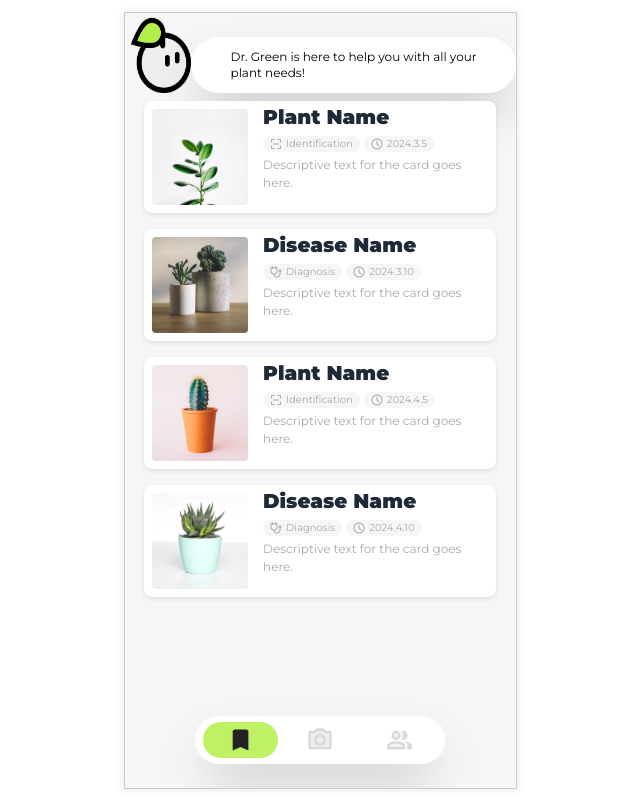
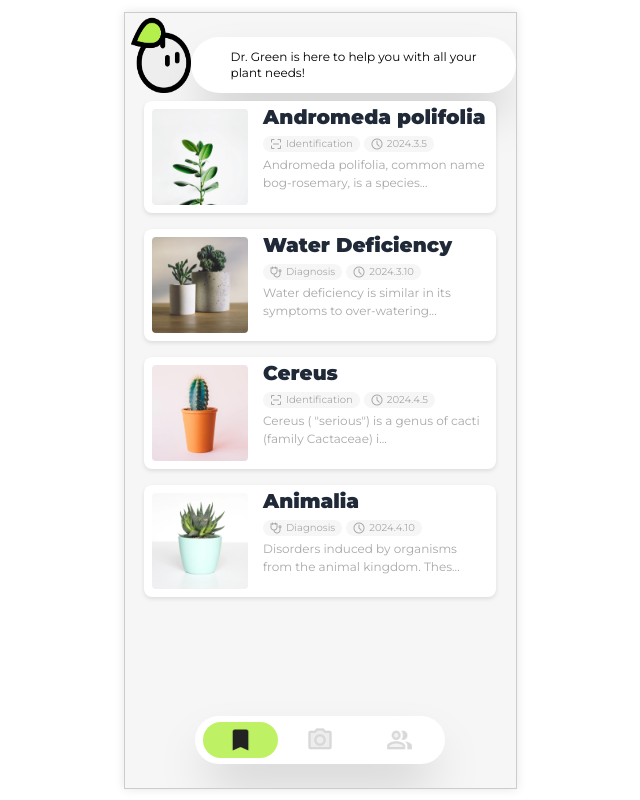
Before and after one commit to crispyinuo/DiligentDrGreen, a React (Create React App) app in the folder dr-green/: page /history in a window 1280 px wide. Shown: the whole page, without its empty margins (320-960 px from the left). Built offline with nearby package versions, Linux system fonts and the light colour scheme.

Commit message:
open correct tab based on identifyDiagnosisBar

```diff
--- a/dr-green/src/components/identifyDiagnosisBar.js
+++ b/dr-green/src/components/identifyDiagnosisBar.js
@@ -7,13 +7,14 @@ import DiagnosisActive from '../icons/Diagnosis_active.png';
 import DiagnosisInactive from '../icons/Diagnosis_inactive.png';
 import '../style.css';
 
-function IdentifyDiagnosisBar() {
+function IdentifyDiagnosisBar({ onActiveChange }) {
     const [active, setActive] = React.useState(1);  // State to track the active button
 
     // Function to handle click events
     const handleClick = (buttonId) => {
         console.log(`Clicked button ${buttonId}`);
         setActive(buttonId);  // Set the active button state
+        onActiveChange(buttonId);
     };
 
     return (
--- a/dr-green/src/pages/camera.js
+++ b/dr-green/src/pages/camera.js
@@ -26,7 +26,7 @@ function Camera() {
             const reader = new FileReader();
             reader.onloadend = () => {
                 setPreviewUrl(reader.result);
-                navigate('/confirm', { state: { photo: reader.result } });
+                navigate('/confirm', { state: { photo: reader.result, type: activeButton } });
             };
             reader.readAsDataURL(selectedFile);
         } else {
@@ -95,7 +95,7 @@ function Camera() {
 
         const photoDataUrl = photo.toDataURL("image/png");
         setPhotoData(photoDataUrl);
-        navigate('/confirm', { state: { photo: photoDataUrl } });
+        navigate('/confirm', { state: { photo: photoDataUrl, type: activeButton } });
     };
 
     const downloadPhoto = () => {
@@ -114,6 +114,12 @@ function Camera() {
         }
         setPhotoData(null);
     };
+    const [activeButton, setActiveButton] = useState(1);  // State to track which button is active
+
+    // Callback function to update the active button
+    const handleActiveButtonChange = (buttonId) => {
+        setActiveButton(buttonId);
+    };
     return (
         <div className="camera">
             <CameraTopBar />
@@ -130,7 +136,7 @@ function Camera() {
                     />
                 </div>
                 <div className="camera-identify-bar-container">
-                    <IdentifyDiagnosisBar />
+                    <IdentifyDiagnosisBar onActiveChange={handleActiveButtonChange} />
                 </div>
             </div>
             <CameraBottomBar onTakePhoto={takePhoto} onImageUpload={triggerFileInput} />
--- a/dr-green/src/pages/confirmPhoto.js
+++ b/dr-green/src/pages/confirmPhoto.js
@@ -6,7 +6,8 @@ import ConfirmBottomBar from '../components/confirmBottomBar';
 function ConfirmPhoto() {
     const navigate = useNavigate();
     const location = useLocation();
-    const { photo } = location.state;
+    const { photo, type } = location.state;
+
 
     const handleConfirm = () => {
         // Process the photo (store or send to API)
@@ -16,7 +17,7 @@ function ConfirmPhoto() {
         link.href = photo;
         link.download = "confirmed_photo.png";
         link.click();
-        navigate('/identify', { state: { photo: photo } })
+        navigate('/identify', { state: { photo: photo, type: type } })
     };
 
     const handleRetake = () => {
--- a/dr-green/src/pages/history.js
+++ b/dr-green/src/pages/history.js
@@ -9,6 +9,7 @@ import time_icon from '../icons/Time.png';
 import identify_icon from '../icons/Scanning.png'
 import diagnosis_icon from '../icons/Stethoscope.png'
 import NavBar from '../components/navBar';
+import { useNavigate } from 'react-router-dom';
 
 
 const PageContainer = styled.div`
@@ -58,18 +59,74 @@ const Description = styled.div`
 `;
 
 const History = () => {
+    const navigate = useNavigate();
     const messages = [
-        { id: 1, title: 'Plant Name', content: "Identification", date: '2024.3.5', description: 'Descriptive text for the card goes here.', img: image1, icon: identify_icon },
-        { id: 2, title: 'Disease Name', content: "Diagnosis", date: '2024.3.10', description: 'Descriptive text for the card goes here.', img: image2, icon: diagnosis_icon },
-        { id: 3, title: 'Plant Name', content: "Identification", date: '2024.4.5', description: 'Descriptive text for the card goes here.', img: image3, icon: identify_icon },
-        { id: 4, title: 'Disease Name', content: "Diagnosis", date: '2024.4.10', description: 'Descriptive text for the card goes here.', img: image4, icon: diagnosis_icon }
+        {
+            id: 1, title: 'Andromeda polifolia', content: "Identification", date: '2024.3.5', description: 'Andromeda polifolia, common name bog-rosemary, is a species of flowering plant in the heath family Ericaceae, native to northern parts of the Northern Hemisphere. It is the only member of the genus Andromeda, and is only found in bogs in cold peat-accumulating areas. Andromeda glaucophylla is a synonym of A. polifolia var. latifolia.',
+            img: image1, icon: identify_icon, taxonomy: { class: 'Magnoliopsida', genus: 'Andromeda', order: 'Ericales', family: 'Ericaceae', phylum: 'Tracheophyta' }
+        },
+        {
+            id: 2, title: 'Water Deficiency', content: "Diagnosis", date: '2024.3.10', description: 'Water deficiency is similar in its symptoms to over-watering and it is important to identify the cause. Symptoms include slow growth, wilting, discolored leaves and flowers, burning on edges of leaves. The affected plant can also suffer from disrupted nutrient uptake.', img: image2, icon: diagnosis_icon,
+            treatment: {
+                biological: "For potted plants: if the soil is really dry, you may immerse the whole pot in water and wait until the soil absorbs the water.",
+                chemical: "You may apply hydrogel for plants to the soil to increase water retention capacity.",
+                prevention: "Mulch plants with a layer of organic mulch to reduce soil evaporation."
+            }
+        },
+        {
+            id: 3, title: "Cereus", content: "Identification", date: '2024.4.5', description: "Cereus ( \"serious\") is a genus of cacti (family Cactaceae) including around 33 species of large columnar cacti from South America. The name is derived from Greek (κηρός) and Latin words meaning \"wax\", \"torch\" or \"candle\". Cereus was one of the first cactus genera to be described; the circumscription varies depending on the authority. The term \"cereus\" is also sometimes used for a ceroid cactus, any cactus with a very elongated body, including columnar growth cacti and epiphytic cacti.",
+            img: image3, icon: identify_icon, taxonomy: { class: 'Magnoliopsida', genus: 'Cereus', order: 'Caryophyllales', family: 'Cactaceae', phylum: 'Tracheophyta' }
+        },
+        {
+            id: 4, title: "Animalia", content: "Diagnosis", date: '2024.4.10', description: "Disorders induced by organisms from the animal kingdom. These pests cause direct damage by feeding on leaves, stems, roots, and other parts of the plant or by inhabiting plant tissues. Pests can also spread bacterial and viral diseases.", img: image4, icon: diagnosis_icon,
+            treatment: {
+                biological: "Remove pests mechanically. Rub the pests off, or remove infested parts or use a strong stream of water to remove the insect.",
+                chemical: "If necessary, apply insecticide, or acaricide.",
+                prevention: "Encourage the presence of natural enemies (e.g. lady beetles, lacewings, parasitic wasps)."
+            }
+        }
     ];
+
+
+    const goToDetailPage = (messageId) => {
+        const messageIndex = messages.findIndex(message => message.id === messageId);
+
+        if (messages[messageIndex]['content'] == "Identification") {
+            navigate('/details/', {
+                state: {
+                    type: "Taxonomy",
+                    name: messages[messageIndex]['title'],
+                    img: messages[messageIndex]['img'],
+                    description: messages[messageIndex]['description'],
+                    taxonomy: messages[messageIndex]['taxonomy']
+                }
+            });
+        } else {
+            navigate('/details/', {
+                state: {
+                    type: "Treatment",
+                    name: messages[messageIndex]['title'],
+                    img: messages[messageIndex]['img'],
+                    description: messages[messageIndex]['description'],
+                    treatment: messages[messageIndex]['treatment']
+                }
+            });
+        }
+
+    }
+    const truncateText = (text, limit) => {
+        const shortened = text.slice(0, limit).trim();
+        if (text.length > limit) {
+            return `${shortened}...`;
+        }
+        return shortened;
+    };
 
     return (
         <PageContainer>
             <DrMessage />
             {messages.map((message) => (
-                <ChatBubble key={message.id}>
+                <ChatBubble key={message.id} onClick={() => goToDetailPage(message.id)}>
                     <div class="avatar">
                         <div class="w-24 rounded">
                             <img src={message.img} />
@@ -91,7 +148,7 @@ const History = () => {
                                 </div>
                             </div>
                         </div>
-                        <Description>{message.description}</Description>
+                        <Description>{truncateText(message.description, 60)}</Description>
                     </MessageContent>
                 </ChatBubble>
             ))
--- a/dr-green/src/pages/identify.js
+++ b/dr-green/src/pages/identify.js
@@ -98,9 +98,10 @@ const ContentArea = styled.div`
 function Identify() {
     const location = useLocation();
     const photo = location.state?.photo;
+    const type = location.state.type;
     const navigate = useNavigate();
     const handleClick = () => {
-        console.log("Button clicked!");
+
         // Additional action
         navigate(-1);
     };
@@ -111,7 +112,7 @@ function Identify() {
                     <img src={return_icon} style={{ height: "24px", width: "24px" }}></img>
                 </button>
                 <IdentificationCard>
-                    <Tabs photo={photo} />
+                    <Tabs photo={photo} type={type} />
                     <div className="nav-bar-container">
                         <NavBar activeButtonId={2} />
                     </div>
```
Also changed, not shown: dr-green/src/components/detail.js (+4 -3 lines), dr-green/src/components/tab.js (+16 -9 lines).
